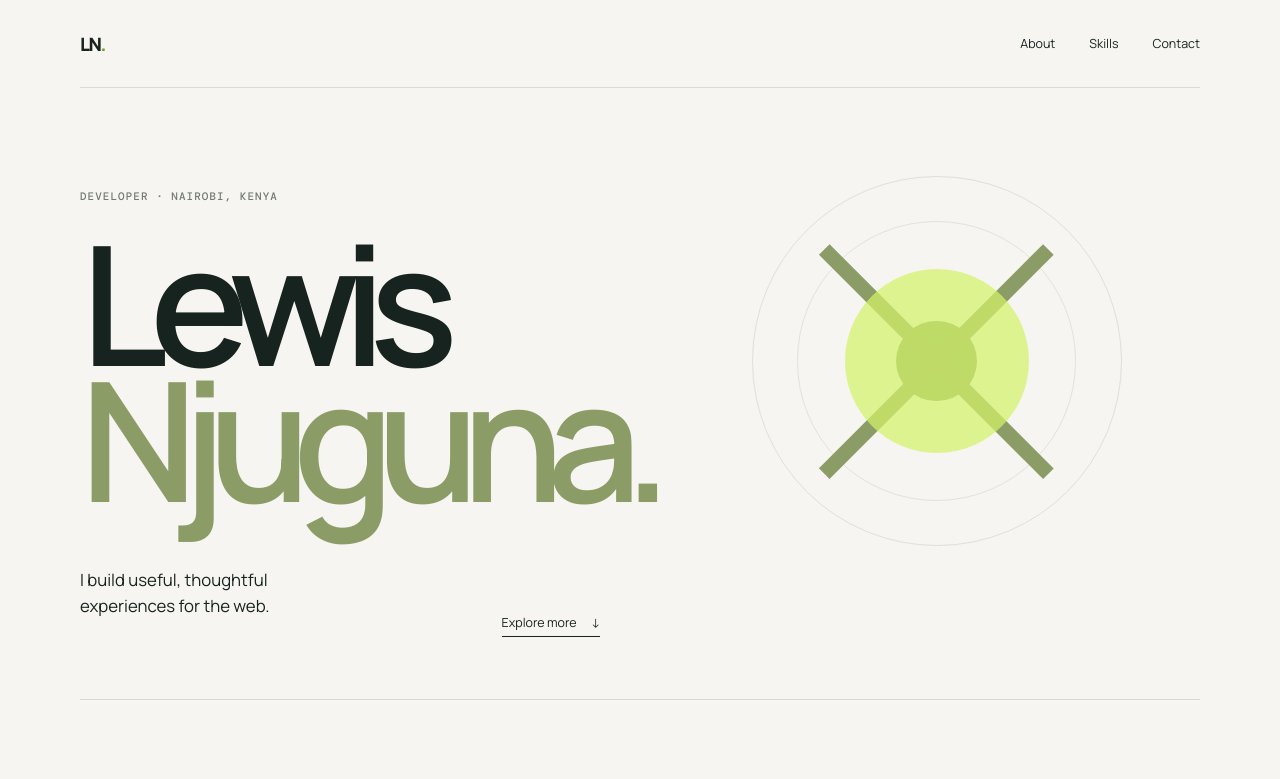
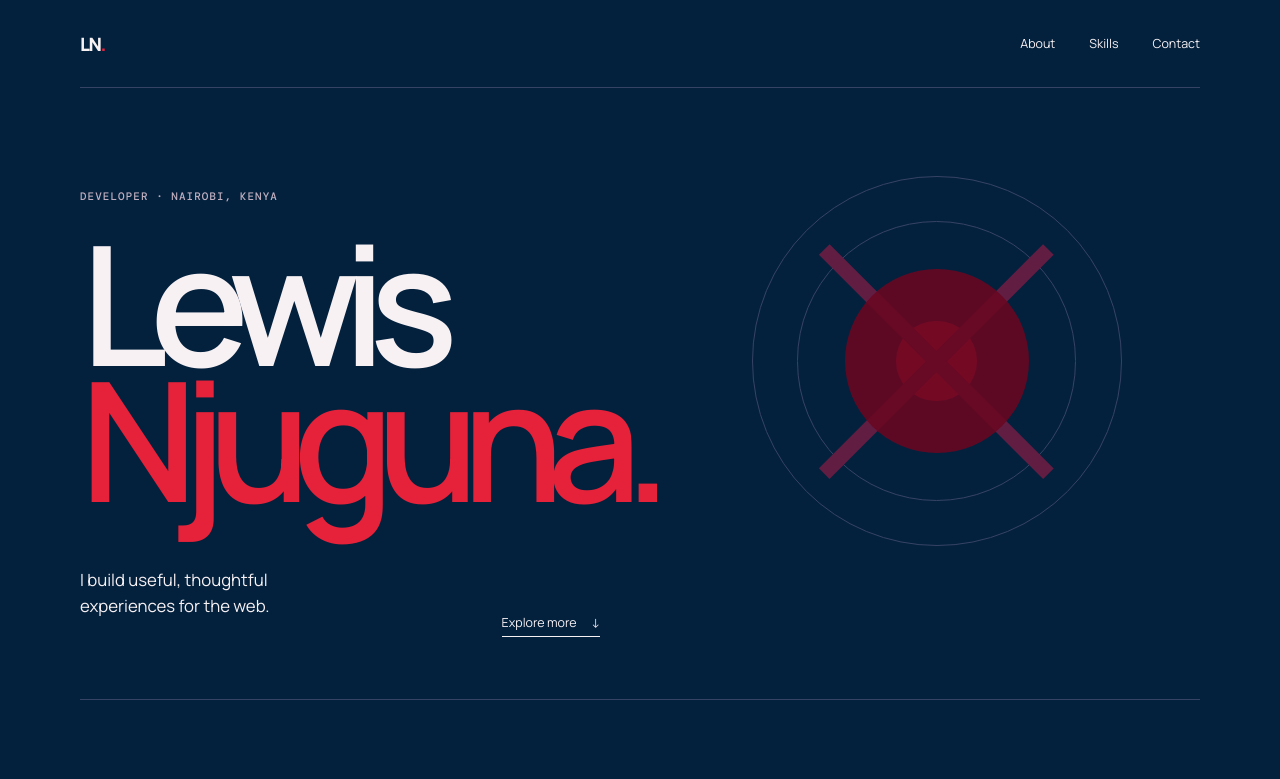
Before and after one commit to lewy19/lewy19, a plain HTML site: page index.html in a window 1280 px wide. Shown: the top 779 px of the page. Drawn offline with nearby package versions, Linux system fonts and the light colour scheme.

Commit message:
Apply crimson and navy color palette

```diff
--- a/styles.css
+++ b/styles.css
@@ -1,12 +1,13 @@
 @import url('https://fonts.googleapis.com/css2?family=DM+Mono:wght@400;500&family=Manrope:wght@400;500;600;700;800&display=swap');
 
 :root {
-  color-scheme: light;
-  --paper: #f6f5f1;
-  --ink: #17231f;
-  --muted: #737a73;
-  --line: #d9dad3;
-  --accent: #d5f36a;
+  color-scheme: dark;
+  --paper: #03213d;
+  --ink: #f7f1f4;
+  --muted: #c0afc0;
+  --line: #374365;
+  --accent: #e6223a;
+  --wine: #690722;
   font-family: 'Manrope', sans-serif;
   font-synthesis: none;
   text-rendering: optimizeLegibility;
@@ -19,42 +20,42 @@ a { color: inherit; }
 .site-header, main, footer { width: min(1120px, calc(100% - 64px)); margin-inline: auto; }
 .site-header { height: 88px; display: flex; align-items: center; justify-content: space-between; border-bottom: 1px solid var(--line); }
 .wordmark { font-size: 1.15rem; font-weight: 800; text-decoration: none; letter-spacing: -.08em; }
-.wordmark span { color: #7c9827; }
+.wordmark span { color: var(--accent); }
 nav { display: flex; gap: 34px; }
 nav a, .text-link { font-size: .78rem; text-decoration: none; }
-nav a:hover, .text-link:hover, .contact-link:hover { color: #718c1e; }
+nav a:hover, .text-link:hover, .contact-link:hover { color: var(--accent); }
 .menu-toggle { display: none; }
 .hero { position: relative; min-height: 540px; padding: 90px 0 62px; overflow: hidden; border-bottom: 1px solid var(--line); }
 .eyebrow, .section-index { font: 500 .68rem 'DM Mono', monospace; text-transform: uppercase; letter-spacing: .1em; color: var(--muted); }
 h1 { position: relative; z-index: 1; margin: 32px 0 42px; font-size: clamp(5rem, 13vw, 10.6rem); line-height: .82; letter-spacing: -.105em; font-weight: 600; }
-h1 span { color: #8b9c66; }
+h1 span { color: var(--accent); }
 .hero-bottom { display: flex; align-items: end; justify-content: space-between; max-width: 520px; position: relative; z-index: 1; }
 .hero-bottom p { max-width: 275px; font-size: 1.05rem; line-height: 1.6; }
 .text-link { padding-bottom: 5px; border-bottom: 1px solid var(--ink); }
 .text-link span { margin-left: 12px; }
-.hero-art { position: absolute; width: 370px; height: 370px; right: 7%; top: 88px; border: 1px solid #dfe0d8; border-radius: 50%; }
-.hero-art::before, .hero-art::after, .hero-art span { content: ''; position: absolute; inset: 12%; border: 1px solid #e2e3dd; border-radius: 50%; }
-.hero-art::after { inset: 25%; background: var(--accent); border: 0; opacity: .72; }
-.hero-art span:nth-child(1) { inset: 39%; background: #879a63; border: 0; }
-.hero-art span:nth-child(2) { inset: 7% 48%; border: 0; border-radius: 0; background: #8b9c66; transform: rotate(45deg); }
-.hero-art span:nth-child(3) { inset: 48% 7%; border: 0; border-radius: 0; background: #8b9c66; transform: rotate(45deg); }
+.hero-art { position: absolute; width: 370px; height: 370px; right: 7%; top: 88px; border: 1px solid #374365; border-radius: 50%; }
+.hero-art::before, .hero-art::after, .hero-art span { content: ''; position: absolute; inset: 12%; border: 1px solid #374365; border-radius: 50%; }
+.hero-art::after { inset: 25%; background: var(--wine); border: 0; opacity: .9; }
+.hero-art span:nth-child(1) { inset: 39%; background: var(--accent); border: 0; }
+.hero-art span:nth-child(2) { inset: 7% 48%; border: 0; border-radius: 0; background: #621d43; transform: rotate(45deg); }
+.hero-art span:nth-child(3) { inset: 48% 7%; border: 0; border-radius: 0; background: #621d43; transform: rotate(45deg); }
 .content-section { display: grid; grid-template-columns: 1fr 2fr; gap: 28px; padding: 82px 0; border-bottom: 1px solid var(--line); }
 .section-index { margin: 8px 0; }
 .section-content h2 { margin: 0 0 24px; font-size: clamp(2rem, 4.5vw, 3.5rem); font-weight: 500; letter-spacing: -.07em; line-height: 1.08; }
-.section-content > p { max-width: 570px; font-size: 1.04rem; color: #5f665f; line-height: 1.9; }
+.section-content > p { max-width: 570px; font-size: 1.04rem; color: #d8ced9; line-height: 1.9; }
 .skill-list { display: flex; flex-wrap: wrap; gap: 10px; padding: 0; margin: 30px 0 0; list-style: none; }
-.skill-list li { border: 1px solid var(--line); border-radius: 999px; padding: 10px 15px; font-size: .82rem; }
+.skill-list li { border: 1px solid var(--line); border-radius: 999px; padding: 10px 15px; font-size: .82rem; background: #062a48; }
 .contact-link { display: inline-flex; gap: 14px; align-items: center; font-size: 1.15rem; text-decoration: none; border-bottom: 1px solid var(--ink); padding-bottom: 7px; }
 .email-line { margin-top: 20px; font-size: .9rem; color: var(--muted); }
 .email-line a { color: var(--ink); text-decoration-thickness: 1px; text-underline-offset: 3px; }
-.email-line a:hover { color: #718c1e; }
+.email-line a:hover { color: var(--accent); }
 footer { display: flex; justify-content: space-between; padding: 28px 0 36px; color: var(--muted); font: .68rem 'DM Mono', monospace; text-transform: uppercase; letter-spacing: .05em; }
 
 @media (max-width: 680px) {
   .site-header, main, footer { width: min(100% - 40px, 1120px); }
   .site-header { height: 72px; }
   .menu-toggle { display: block; border: 0; background: none; font: .8rem 'DM Mono', monospace; color: var(--ink); }
-  nav { display: none; position: absolute; z-index: 5; top: 62px; left: 20px; right: 20px; padding: 20px; background: var(--ink); }
+  nav { display: none; position: absolute; z-index: 5; top: 62px; left: 20px; right: 20px; padding: 20px; background: #062a48; }
   nav.open { display: flex; flex-direction: column; gap: 20px; }
   nav a { color: var(--paper); }
   .hero { min-height: 510px; padding-top: 70px; }
```
Also changed, not shown: favicon.svg.
